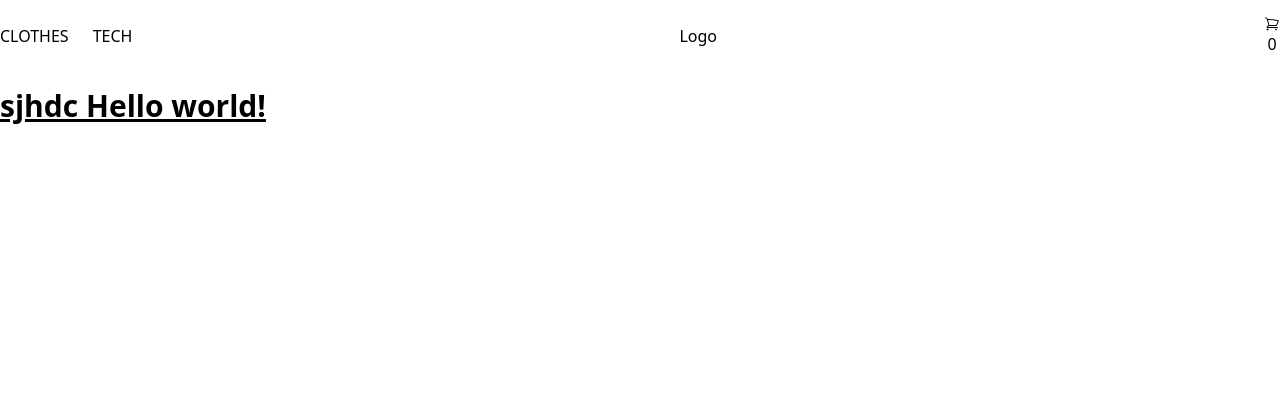
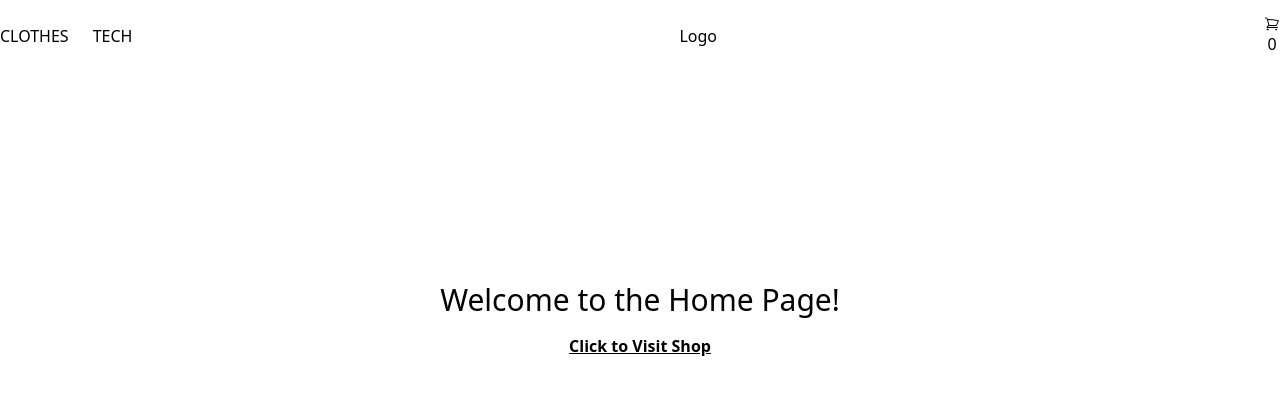
Before and after one commit to mitkapanarin/online_shop, a React (Vite) app in the folder frontend/: page / in a window 1280 px wide. Shown: the top 394 px of the page. Built offline with nearby package versions, Linux system fonts and the light colour scheme.

Commit message:
home page added

```diff
--- a/frontend/src/Pages/Home.tsx
+++ b/frontend/src/Pages/Home.tsx
@@ -1,8 +1,16 @@
 import { Component } from "react";
+import { Link } from "react-router-dom";
 
 export class Home extends Component {
   render() {
-    return <h1 className="text-3xl font-bold underline">sjhdc Hello world!</h1>;
+    return (
+      <h1 className="flex flex-col justify-center items-center h-[60vh]">
+        <h1 className="text-3xl">Welcome to the Home Page!</h1>
+        <Link to="/clothes" className="my-4 font-bold underline">
+          Click to Visit Shop
+        </Link>
+      </h1>
+    );
   }
 }
 
```
